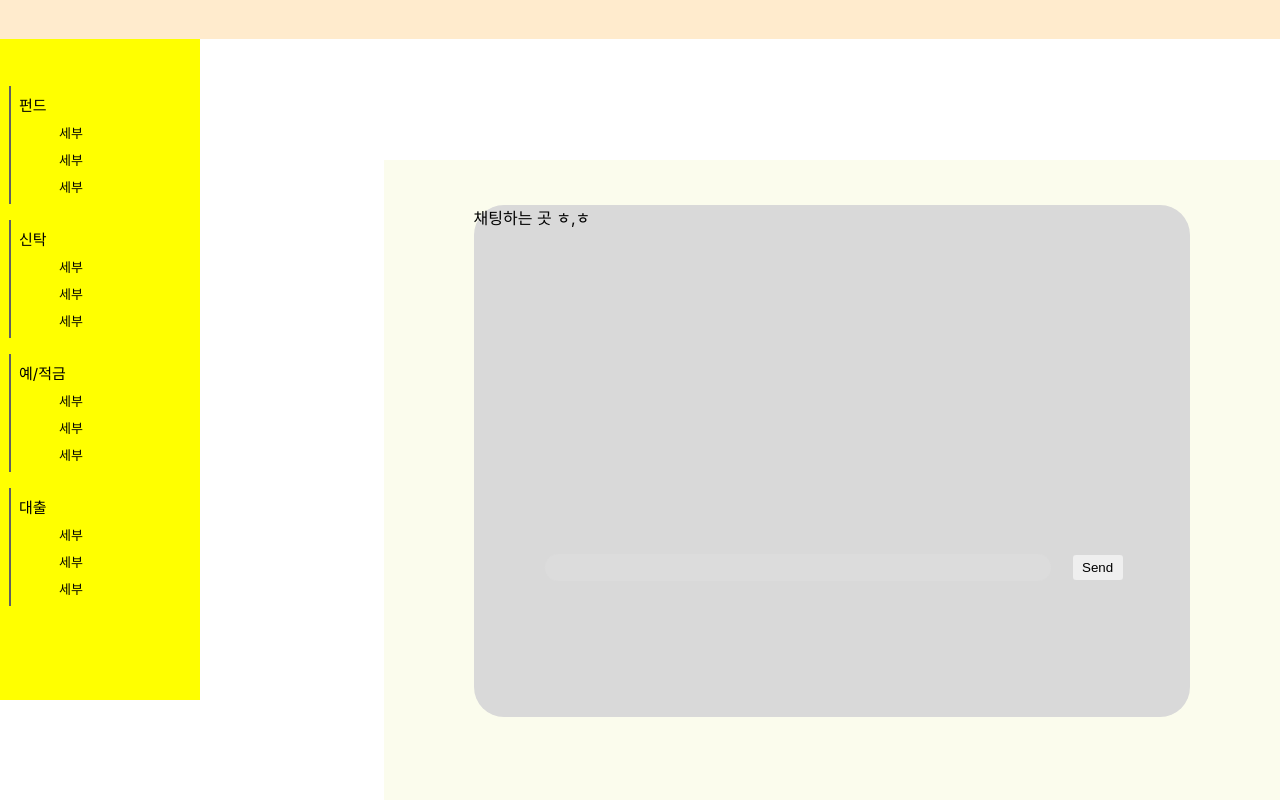
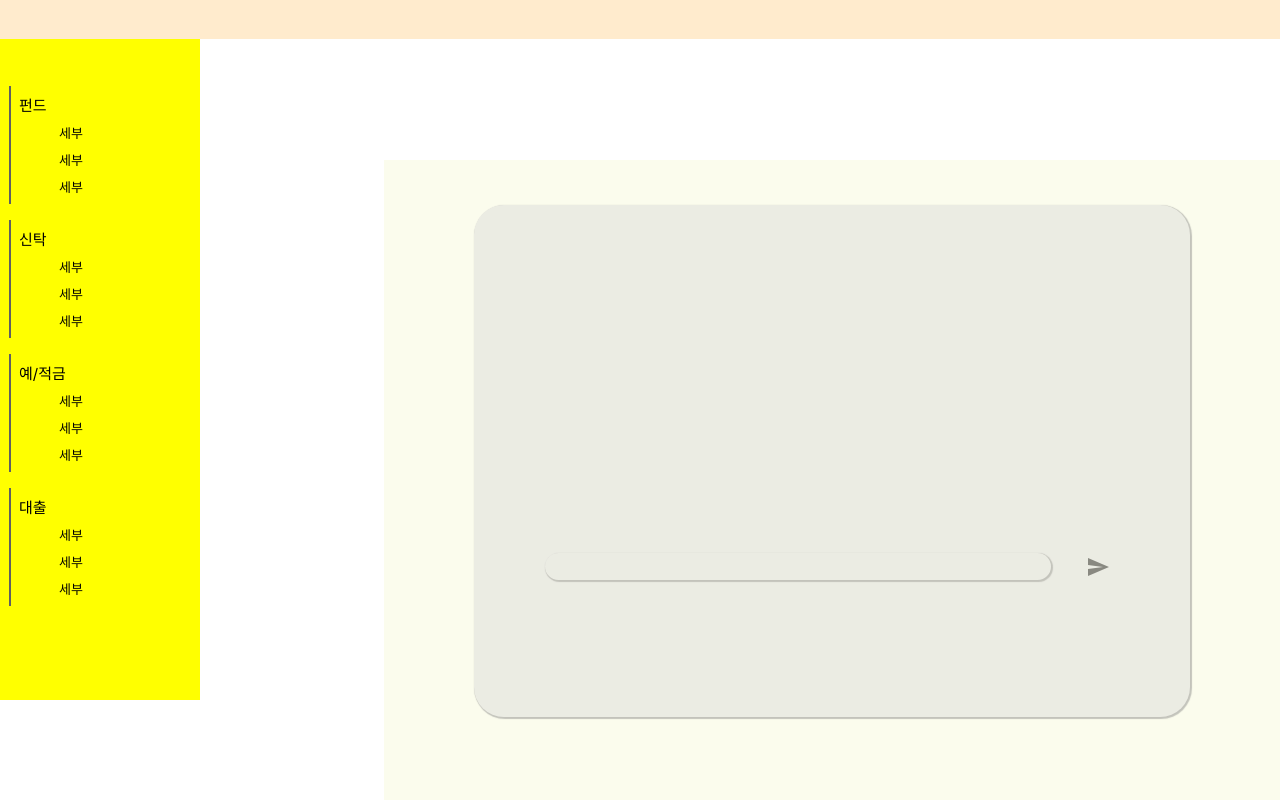
Before and after one commit to JouAndMe/web-front, a React (Create React App) app: page / in a window 1280 px wide. Built offline with nearby package versions, Linux system fonts and the light colour scheme.

Commit message:
[UI] box-shadow 적용

```diff
--- a/package.json
+++ b/package.json
@@ -3,6 +3,9 @@
   "version": "0.1.0",
   "private": true,
   "dependencies": {
+    "@emotion/react": "^11.11.1",
+    "@emotion/styled": "^11.11.0",
+    "@mui/icons-material": "^5.14.3",
     "@testing-library/jest-dom": "^5.17.0",
     "@testing-library/react": "^13.4.0",
     "@testing-library/user-event": "^13.5.0",
--- a/src/components/Dash.js
+++ b/src/components/Dash.js
@@ -1,21 +1,23 @@
 import React from "react";
 import "../styles/Dash.css";
+import SendIcon from '@mui/icons-material/Send';
 
 const Dash = () => {
     return(
         <div className="dashboard">
             <div className="chatting">
-                <>채팅하는 곳 ㅎ,ㅎ</>
+
                 <div className="input-container">
                     <input
                         type="text"
                         className="chat-input"
                     />
-                    <button
+                   <button
                         type="button"
                         className="btn-send"
                     >
-                        Send
+                        <SendIcon />
+
                     </button>
                 </div>
             </div>
--- a/src/styles/Dash.css
+++ b/src/styles/Dash.css
@@ -13,6 +13,8 @@
     height: 80%;
     margin:  5% auto;
     border-radius: 30px;
+    opacity:0.45; /*투명도*/
+    box-shadow: 1px 1px 1px 1px grey ;
 }
 
 .input-container {
@@ -22,18 +24,22 @@
 .chat-input{
     width: 70%;
     height: 25px;
-    margin-top: 325px;
+    margin-top: 348px;
     margin-left:10%;
-    background-color: gainsboro;
+    background-color: #D9D9D9;
     border: 0px;
     border-radius: 30px;
+    box-shadow: 1px 1px 1px 1px grey ;
+
 }
 
 .btn-send{
     margin-left: 3%;
-    margin-top: 325px;
+    margin-top: 348px;
     width: 7%;
     height: 25px;
     border-radius: 3px;
     border: 0;
+    background-color: transparent; /*배경색 없음 */
+    opacity: 1; /* 투명도 없음 */
 }
```
Also changed, not shown: 1 other file (tests, documents, lock files or other folders).
